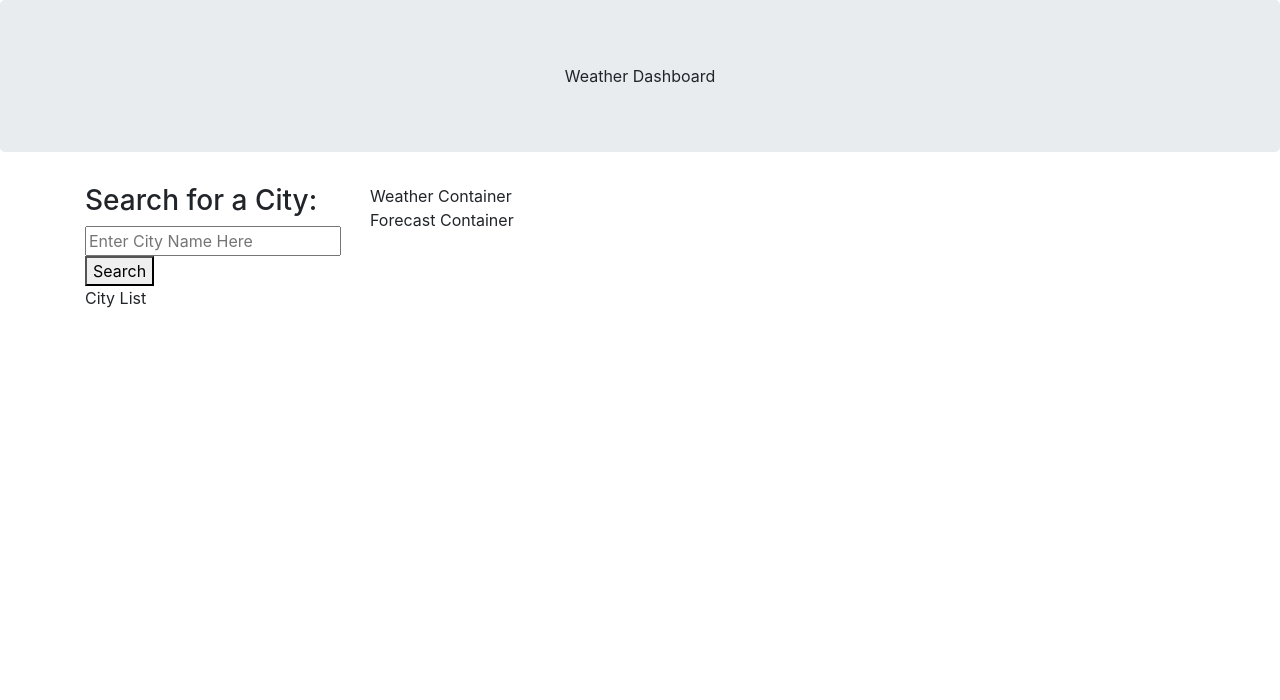
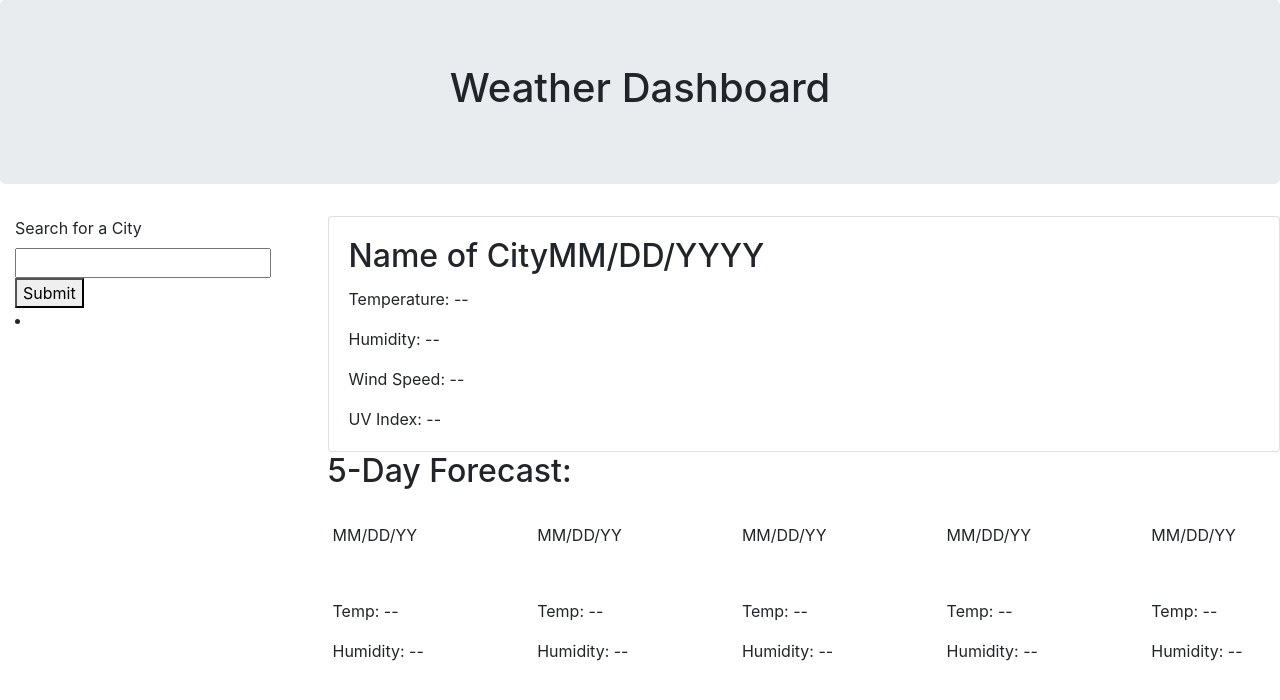
Before and after one commit to patricklago21/challenge6-weather-dashboard, a plain HTML site: page index.html in a window 1280 px wide. Drawn offline with nearby package versions, Linux system fonts and the light colour scheme.

Commit message:
restructured and hardcoded HTML elements

```diff
--- a/index.html
+++ b/index.html
@@ -11,39 +11,111 @@
 </head>
 
 <body>
-    <div class="jumbotron">
-       <div class="container">
-           <header class="text-center">Weather Dashboard</header>
-       </div>
-    </div>
+    <header class="jumbotron text-center">
+        <h1>Weather Dashboard</h1>
+    </header>
 
-    <!-- content container -->
-    <div class="container">
+    <main>
         <div class="row">
-            <!-- search column -->
-            <div class="col-3">
-                <h3>Search for a City:</h3>
-                <!-- input -->
-                <div>
-                    <input type="text" placeholder="Enter City Name Here">
-                    <div>
-                        <button>Search</button>
+            <!-- search form -->
+            <section class="col-12 col-lg-3" id="search-form">
+                <form id="searchCityForm">
+                    <label for="searchCity" class="col col-12">Search for a City</label>
+                    <div class="col col-12">
+                        <input type="text" id="searchCity">
+                        <button type="submit" id="searchCityForm">Submit</button>
+                    </div>
+                </form>
+                <li class="col col-12" id="searchedCityLi"></li>
+            </section>
+
+            <!-- current weather section -->
+            <section class="col-12 col-lg-9 d-flex d-lg-block" id="display-weather-info">
+                <div class="card">
+                    <div class="card-body">
+                        <h2 class="card-title d-flex align-items-center">
+                            <span id="cityName">Name of City</span>
+                            <span id="currentDate">MM/DD/YYYY</span>
+                            <img src="" id="weatherIconToday">
+                        </h2>
+                        <p class="card-text">
+                            Temperature: <span id="tempToday">--</span>
+                        </p>
+                        <p class="card-text">
+                            Humidity: <span id="humidityToday">--</span>
+                        </p>
+                        <p class="card-text">
+                            Wind Speed: <span id="windSpeedToday">--</span>
+                        </p>
+                        <p class="card-text">
+                            UV Index: <span id="uvIndexToday">--</span>
+                        </p>
                     </div>
                 </div>
 
-                <!-- city list -->
-                <div>City List</div>
-            </div>
+                <!-- 5-day forecast section -->
+                <div>
+                    <h2 class="card-title d-flex align-itmes-center">5-Day Forecast:</h2>
+                    <div class="row justify-content-between">
+                        <!-- day 1 forecast -->
+                        <div class="col-sm-2 card-body">
+                            <p class="card-title" id="date1">MM/DD/YY</p>
+                            <p class="card-text">
+                                <img src="" class="weather-icon" id="weatherIconDay1">
+                            </p>
+                            <p class="card-text">Temp: <span id="tempDay1">--</span></p>
+                            <p class="card-text">Humidity: <span id="humidityDay1">--</span></p>
+                        </div>
 
-            <!-- weather info -->
-            <div class="col-9">
-                <div>Weather Container</div>
-                <div>Forecast Container</div>
-            </div>
+                        <!-- day 2 forecast -->
+                        <div class="col-sm-2 card-body">
+                            <p class="card-title" id="date2">MM/DD/YY</p>
+                            <p class="card-text">
+                                <img src="" class="weather-icon" id="weatherIconDay2">
+                            </p>
+                            <p class="card-text">Temp: <span id="tempDay2">--</span></p>
+                            <p class="card-text">Humidity: <span id="humidityDay2">--</span></p>
+                        </div>
+
+                        <!-- day 3 forecast -->
+                        <div class="col-sm-2 card-body">
+                            <p class="card-title" id="date3">MM/DD/YY</p>
+                            <p class="card-text">
+                                <img src="" class="weather-icon" id="weatherIconDay3">
+                            </p>
+                            <p class="card-text">Temp: <span id="tempDay3">--</span></p>
+                            <p class="card-text">Humidity: <span id="humidityDay3">--</span></p>
+                        </div>
+
+                        <!-- day 4 forecast -->
+                        <div class="col-sm-2 card-body">
+                            <p class="card-title" id="date4">MM/DD/YY</p>
+                            <p class="card-text">
+                                <img src="" class="weather-icon" id="weatherIconDay4">
+                            </p>
+                            <p class="card-text">Temp: <span id="tempDay4">--</span></p>
+                            <p class="card-text">Humidity: <span id="humidityDay4">--</span></p>
+                        </div>
+
+                        <!-- day 5 forecast -->
+                        <div class="col-sm-2 card-body">
+                            <p class="card-title" id="date5">MM/DD/YY</p>
+                            <p class="card-text">
+                                <img src="" class="weather-icon" id="weatherIconDay5">
+                            </p>
+                            <p class="card-text">Temp: <span id="tempDay5">--</span></p>
+                            <p class="card-text">Humidity: <span id="humidityDay5">--</span></p>
+                        </div>
+                    </div>
+                </div>
+            </section>
         </div>
-    </div>
+    </main>
+
 
     <script src="https://code.jquery.com/jquery-3.4.1.min.js"></script>
+    <script src="https://cdnjs.cloudflare.com/ajax/libs/jqueryui-touch-punch/0.2.3/jquery.ui.touch-punch.min.js"></script>
+    <script src="https://cdnjs.cloudflare.com/ajax/libs/moment.js/2.24.0/moment.min.js"></script>
     <script src="script.js"></script>
 </body>
 </html>
```
